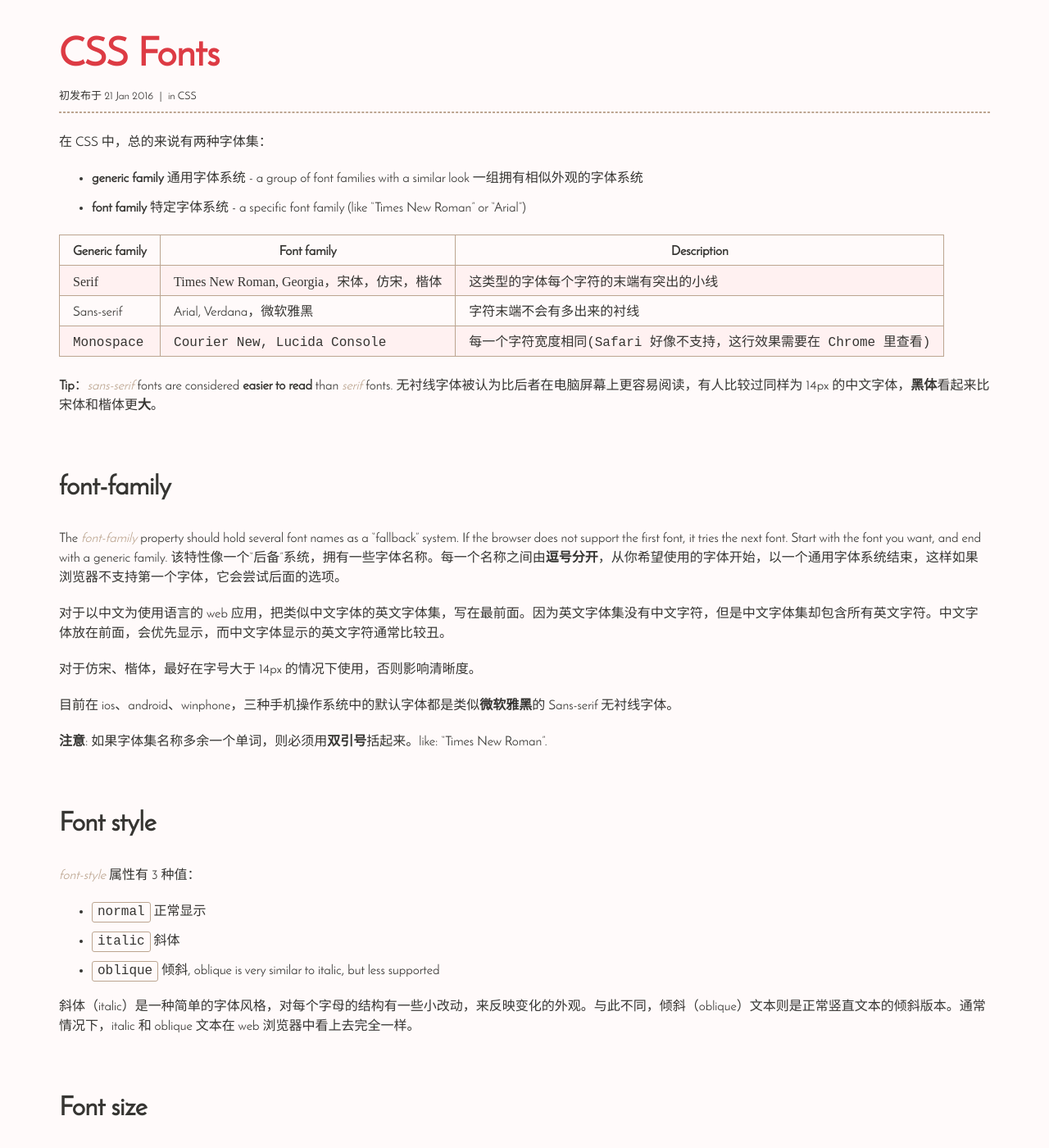
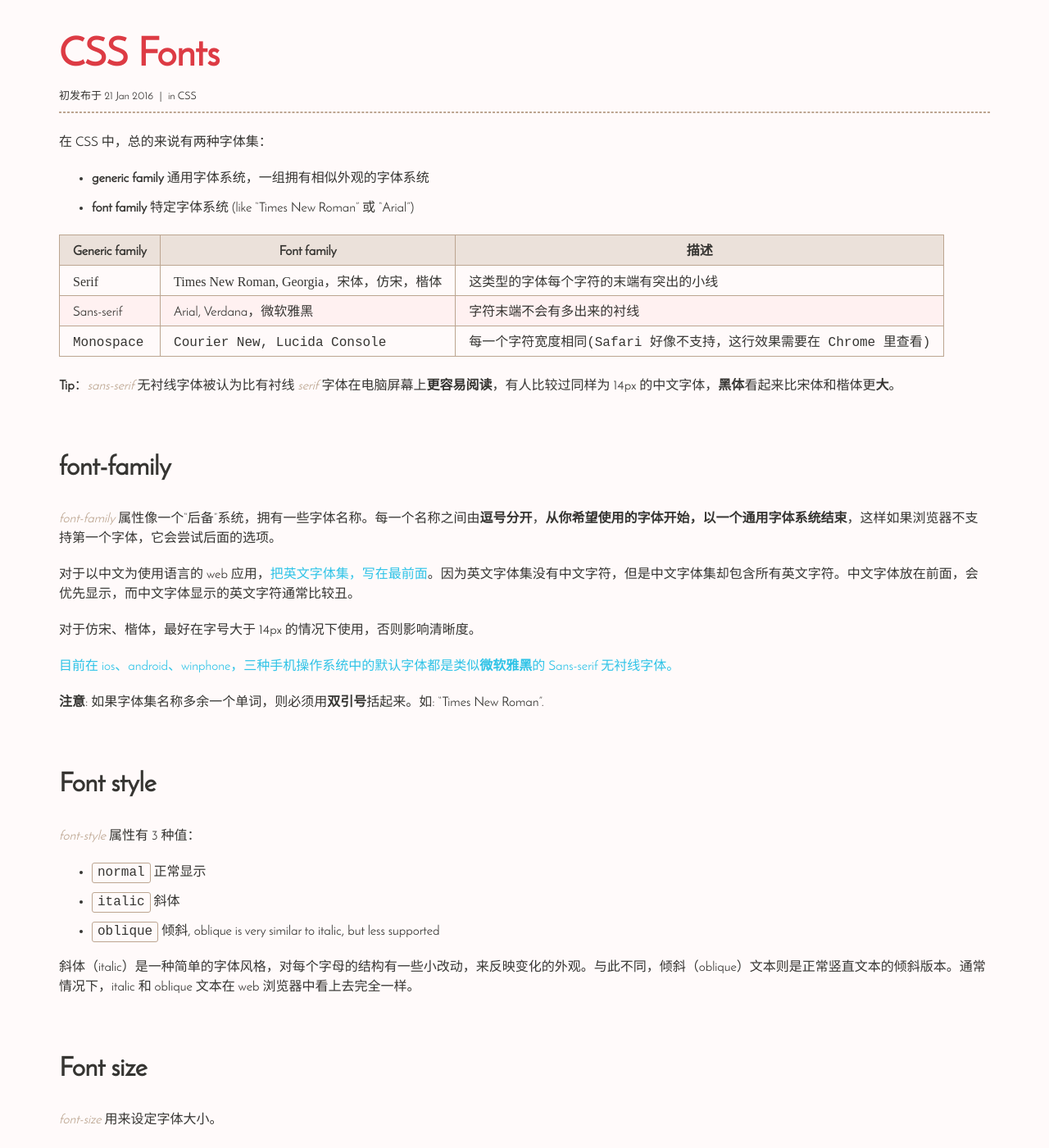
Before and after one commit to Vivi-wu/dive-into-web, a Jekyll site: the page built from _posts/2016-01-21-CSS-fonts.markdown, in a window 1280 px wide and 1400 px high. Shown: the whole window at 82% size. Built offline with Jekyll 4.4.1, drawn with Linux system fonts in a browser that asks for light colours; some of the changed text lies outside the part shown.

Commit message:
update posts for css fonts, css build page according to ps

````diff
--- a/_posts/2016-01-21-CSS-fonts.markdown
+++ b/_posts/2016-01-21-CSS-fonts.markdown
@@ -4,13 +4,16 @@ category: CSS
 ---
 在 CSS 中，总的来说有两种字体集：
 
-+ **generic family** 通用字体系统 - a group of font families with a similar look 一组拥有相似外观的字体系统
-+ **font family** 特定字体系统 - a specific font family (like "Times New Roman" or "Arial")
++ **generic family** 通用字体系统，一组拥有相似外观的字体系统
++ **font family** 特定字体系统 (like "Times New Roman" 或 "Arial")
 
 <table>
+  <thead>
     <tr>
-      <th>Generic family</th><th>Font family</th><th>Description</th>
+      <th>Generic family</th><th>Font family</th><th>描述</th>
     </tr>
+  </thead>
+  <tbody>
     <tr style="font-family: serif;">
       <td>Serif</td><td>Times New Roman, Georgia，宋体，仿宋，楷体</td><td>这类型的字体每个字符的末端有突出的小线</td>
     </tr>
@@ -20,23 +23,24 @@ category: CSS
     <tr style="font-family: monospace;">
       <td>Monospace</td><td>Courier New, Lucida Console</td><td>每一个字符宽度相同(Safari 好像不支持，这行效果需要在 Chrome 里查看)</td>
     </tr>
+  </tbody>
 </table>
 
-**Tip**：_sans-serif_ fonts are considered **easier to read** than _serif_ fonts. 无衬线字体被认为比后者在电脑屏幕上更容易阅读，有人比较过同样为 14px 的中文字体，**黑体**看起来比宋体和楷体更**大**。
+**Tip**：_sans-serif_  无衬线字体被认为比有衬线 _serif_ 字体在电脑屏幕上**更容易阅读**，有人比较过同样为 14px 的中文字体，**黑体**看起来比宋体和楷体更**大**。
 
 <!--more-->
 
 ## font-family
 
-The _font-family_ property should hold several font names as a "fallback" system. If the browser does not support the first font, it tries the next font. Start with the font you want, and end with a generic family. 该特性像一个“后备”系统，拥有一些字体名称。每一个名称之间由**逗号分开**，从你希望使用的字体开始，以一个通用字体系统结束，这样如果浏览器不支持第一个字体，它会尝试后面的选项。
+_font-family_ 属性像一个“后备”系统，拥有一些字体名称。每一个名称之间由**逗号分开**，**从你希望使用的字体开始，以一个通用字体系统结束**，这样如果浏览器不支持第一个字体，它会尝试后面的选项。
 
-对于以中文为使用语言的 web 应用，<span class="blue-text">把类似中文字体的英文字体集，写在最前面</span>。因为英文字体集没有中文字符，但是中文字体集却包含所有英文字符。中文字体放在前面，会优先显示，而中文字体显示的英文字符通常比较丑。
+对于以中文为使用语言的 web 应用，<span class="t-blue">把英文字体集，写在最前面</span>。因为英文字体集没有中文字符，但是中文字体集却包含所有英文字符。中文字体放在前面，会优先显示，而中文字体显示的英文字符通常比较丑。
 
 对于仿宋、楷体，最好在字号大于 14px 的情况下使用，否则影响清晰度。
 
-<span class="blue-text">目前在 ios、android、winphone，三种手机操作系统中的默认字体都是类似**微软雅黑**的 Sans-serif 无衬线字体。</span>
+<span class="t-blue">目前在 ios、android、winphone，三种手机操作系统中的默认字体都是类似**微软雅黑**的 Sans-serif 无衬线字体。</span>
 
-**注意**: 如果字体集名称多余一个单词，则必须用**双引号**括起来。like: "Times New Roman".
+**注意**: 如果字体集名称多余一个单词，则必须用**双引号**括起来。如: "Times New Roman".
 
 ## Font style
 
@@ -50,9 +54,9 @@ _font-style_ 属性有 3 种值：
 
 ## Font size
 
-_font-size_ 该属性用来设定字体大小。
+_font-size_ 用来设定字体大小。
 
-**注意**: **不要**通过调整字体大小来使段落看起来像是标题，或者是标题看起来像段落。<span class="blue-text">请使用恰当的 HTML 标签来实现。</span> Always use the proper HTML tags, like `<h1>` - `<h6>` for headings and `<p>` for paragraphs.
+注意: **不要**通过调整字体大小来使段落看起来像是标题，或者使标题看起来像段落。<span class="t-blue">请使用恰当的 HTML 标签来实现</span>。
 
 ### absolute-size
 
@@ -64,9 +68,9 @@ Possible values include the following: `xx-small`, `x-small`, `small`, `medium`,
 
 ### relative-size
 
-大小相对于父元素的字体大小. Possible values include the following: `smaller`, `larger`.
+大小**相对于父元素的字体大小**. Possible values include the following: `smaller`, `larger`.
 
-**注意**: 如不指定 font size，正常段落文本的默认字体大小为 **16px**.
+注意: 如不指定 font size，正常段落文本的默认字体大小为 **16px**.
 
 ### 字体大小取值
 
@@ -78,22 +82,20 @@ _%_：以父元素字体大小为百分比
 
 em 允许用户 resize 文本字体大小，许多开发者使用 _em_ 而不是 _px_。
 
-1em 等于当前字体大小（字体 font-size 默认从父元素继承）。default text size in browser is 16px，所有 1em=16px
+1em 等于当前字体大小（字体 font-size 默认从父元素继承）。浏览器默认字体大小为 16px，所有 1em=16px
 
-The em size unit is recommended by the W3C.
-
-The size can be calculated from pixels to em using this formula: `pixels/16=em`
+pixel to em: `pixels/16=em`
 
 ## Font weight
 
-font-weight 该性质用来设定字体的粗细，取值：
+_font-weight_ 用来设定字体的粗细，取值：
 
-+ normal 默认值
++ normal **默认值**
 + bold 粗体
 + bolder 更粗
 + lighter 细体
 
-整百数字（100-900）**400** is the same as **normal**, and **700** is the same as **bold**
+整百数字（100-900）**400** 等同于 **normal**，**700** 等同于 **bold**。
 
 ## Font variant
 
@@ -101,8 +103,6 @@ _font-variant_ 属性用来设定文本是否以 small-caps 字体输出
 
 + `normal` 默认值
 + `small-caps`
-
-In a small-caps font, all lowercase letters are converted to uppercase letters. However, the converted uppercase letters appears in a smaller font size than the original uppercase letters in the text.
 
 所有小写字母被转换成大写字母，但是，这些被转换成大写的字母，要比文本中本来的大写字母要小。效果如下：
 
@@ -114,7 +114,7 @@ _font_ 属性用来将所有 font 相关的属性写在一起,  (in order):
 
 font-style font-variant font-weight font-size/line-height font-family
 
-The _font-size_ and _font-family_ values are **required**. If one of the other values are missing, the default values will be inserted, if any.
+其中 _font-size_ 和 _font-family_ 是 **required**. If one of the other values are missing, the default values will be inserted, if any.
 
 ## CSS3 Web Fonts
 
@@ -122,14 +122,16 @@ The _font-size_ and _font-family_ values are **required**. If one of the other v
 
 自有字体使用 CSS3 的 `@font-face` 规则定义，使用方法如下：
 
-    @font-face {
-      font-family: myFont; /* 定义字体名称 */
-      src: url(font_file.otf); /* 指向字体文件 */
-    }
-    div {
-      font-family: myFont;
-    }
+```css
+@font-face {
+  font-family: myFont; /* 定义字体名称 */
+  src: url(font_file.otf); /* 指向字体文件 */
+}
+div {
+  font-family: myFont;
+}
+```
 
 **TTF/OTF**，**WOFF** 格式的字体文件被所有浏览器支持。
 
-**注意**：最好使用**小写**字体来写 URL，避免 IE 中出现意外结果。
+注意：最好使用**小写**字体来写 URL，避免 IE 中出现意外结果。
--- a/_posts/2016-11-01-CSS-mod-queries-with-range-select.markdown
+++ b/_posts/2016-11-01-CSS-mod-queries-with-range-select.markdown
@@ -2,7 +2,7 @@
 title:  "CSS 选择器实现列表元素占满视图效果"
 category: CSS
 ---
-[Using CSS Mod Queries with Range Selectors](http://alistapart.com/article/using-css-mod-queries-with-range-selectors)
+参考文章 [Using CSS Mod Queries with Range Selectors](http://alistapart.com/article/using-css-mod-queries-with-range-selectors)
 
 问题描述：
 
@@ -10,7 +10,9 @@ category: CSS
 
 实现方法：
 
-使用 CSS 的 quantity queries 就可以满足需求。
+使用 CSS 的 quantity queries。
+
+<!--more-->
 
 ### :nth-child(an+b)
 
````
Also changed, not shown: _posts/2016-05-10-Component-CSS.markdown (+14 -13 lines), _posts/2016-09-20-CSS-H5-develop.markdown (added, +158 -0 lines), _posts/2016-09-20-CSS-H5-rem.markdown (deleted, +0 -146 lines).
